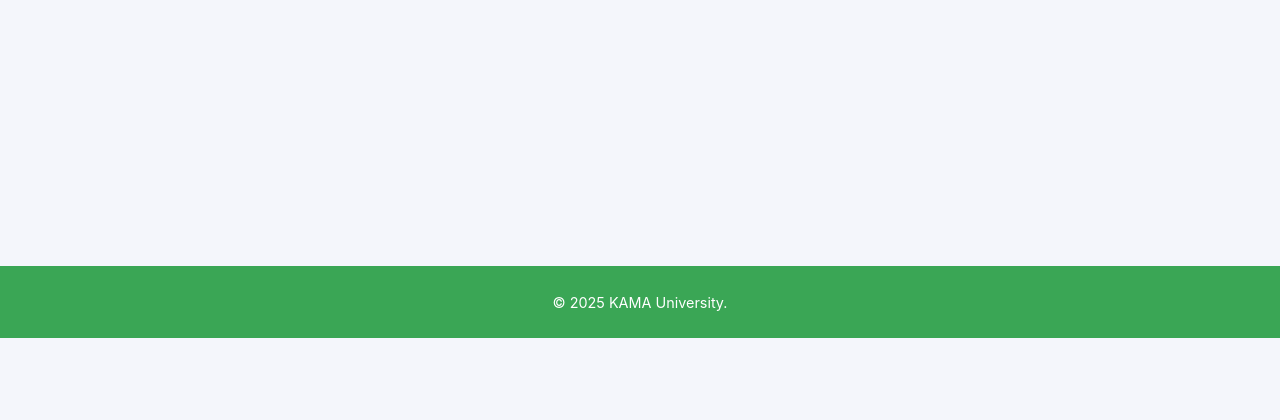
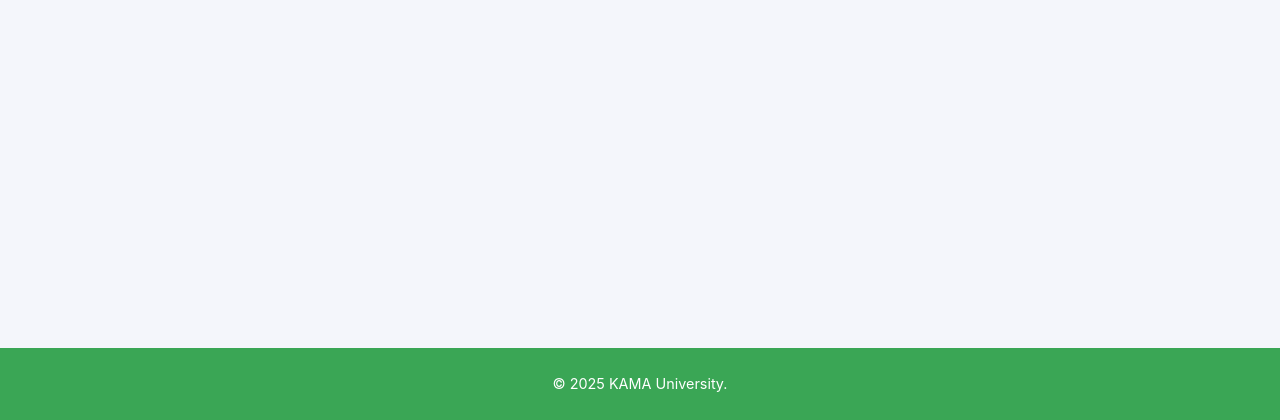
Before and after one commit to WSU-kduncan/KAMA-University, a Flask app: page /admin in a window 1280 px wide. Shown: the part 462-882 px from the top of the page. Before the commit the page ends 800 px from the top, so only its background shows below. Run offline with Flask 3, Linux system fonts and the light colour scheme; the visitor is signed in with stand-in values (Sample User, id 1).

Commit message:
fixed student footer

```diff
--- a/KAMA/static/style.css
+++ b/KAMA/static/style.css
@@ -341,7 +341,7 @@ body {
     color: white;
     text-align: center;
     padding: 10px 0;
-    position: fixed;
+    position: flex;
     bottom: 0;
     left: 0;
     width: 100%;
```
